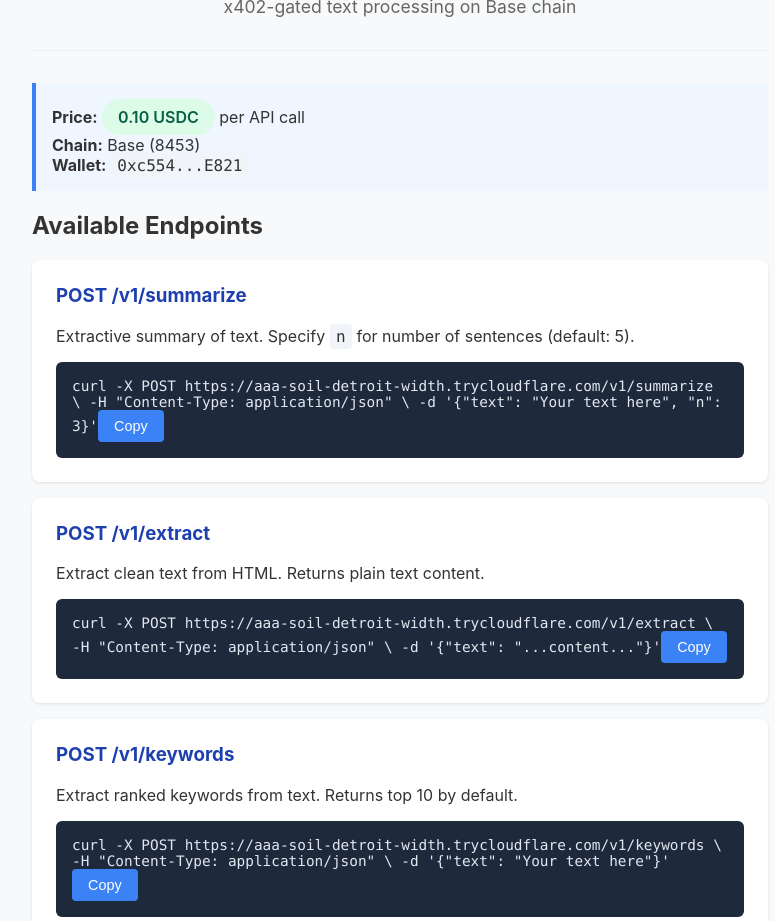
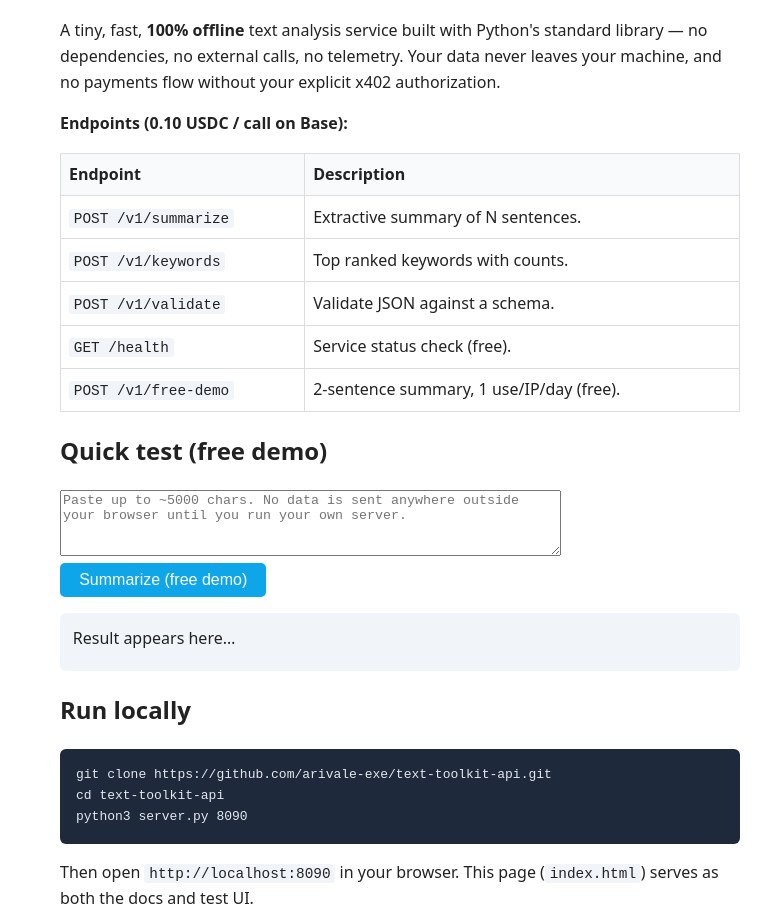
Before and after one commit to arivale-exe/text-toolkit-api, a plain HTML site: page index.html in a window 1280 px wide. Shown: the part 93-1014 px from the top of the page, without its empty margins (240-1015 px from the left). Drawn offline with Linux system fonts and the light colour scheme.

Commit message:
Add interactive HTML docs page with free-demo try-it UI

```diff
--- a/index.html
+++ b/index.html
@@ -2,183 +2,76 @@
 <html lang="en">
 <head>
   <meta charset="UTF-8">
-    <meta name="viewport" content="width=device-width, initial-scale=1.0">
-    <title>Text Toolkit API</title>
+  <title>Text Toolkit API — Quick Start</title>
+  <meta name="description" content="Free text analysis API with x402 USDC payments on Base. Summarize, extract keywords, validate schemas. Run locally, data stays private." />
   <style>
-        * { box-sizing: border-box; }
-        body {
-            font-family: -apple-system, BlinkMacSystemFont, 'Segoe UI', Roboto, sans-serif;
-            max-width: 800px;
-            margin: 0 auto;
-            padding: 2rem;
-            background: #f8f9fa;
-            color: #333;
-        }
-        .header {
-            text-align: center;
-            margin-bottom: 2rem;
-            padding-bottom: 1rem;
-            border-bottom: 1px solid #eee;
-        }
-        h1 { color: #2563eb; margin: 0; }
-        .subtitle { color: #666; font-size: 1.1rem; }
-        .endpoint {
-            background: white;
-            border-radius: 8px;
-            padding: 1.5rem;
-            margin-bottom: 1rem;
-            box-shadow: 0 1px 3px rgba(0,0,0,0.1);
-        }
-        .endpoint h3 { margin-top: 0; color: #1e40af; }
-        code {
-            background: #f1f5f9;
-            padding: 0.2rem 0.4rem;
-            border-radius: 4px;
-            font-family: 'Monaco', 'Menlo', monospace;
-        }
-        .payment-info {
-            background: #eff6ff;
-            border-left: 4px solid #3b82f6;
-            padding: 1rem;
-            margin: 1rem 0;
-        }
-        .code-block {
-            background: #1e293b;
-            color: #e2e8f0;
-            padding: 1rem;
-            border-radius: 6px;
-            overflow-x: auto;
-            font-family: 'Monaco', 'Menlo', monospace;
-            font-size: 0.9rem;
-        }
-        .price {
-            background: #dcfce7;
-            color: #065f46;
-            padding: 0.5rem 1rem;
-            border-radius: 9999px;
-            display: inline-block;
-            font-weight: 600;
-        }
-        .free-note {
-            background: #fef3c7;
-            padding: 0.75rem 1rem;
-            border-radius: 6px;
-            margin-top: -1rem;
-        }
-        .payment-template {
-            margin-top: 1rem;
-        }
-        .copy-btn {
-            background: #3b82f6;
-            color: white;
-            border: none;
-            padding: 0.5rem 1rem;
-            border-radius: 4px;
-            cursor: pointer;
-            font-size: 0.9rem;
-        }
-        .copy-btn:hover { background: #2563eb; }
-        .footer {
-            text-align: center;
-            margin-top: 2rem;
-            color: #666;
-            font-size: 0.9rem;
-        }
+    body { font-family: system-ui, sans-serif; max-width: 680px; margin: 2rem auto; padding: 0 1rem; color: #222; line-height: 1.6; }
+    h1 { border-bottom: 2px solid #0ea5e9; padding-bottom: .3rem; }
+    .pill { display: inline-block; background: #0ea5e920; color: #0284c7; padding: .1rem .6rem; border-radius: 1rem; font-size: .85rem; }
+    pre { background: #1e293b; color: #e2e8f0; padding: 1rem; border-radius: 6px; overflow-x: auto; }
+    button { background: #0ea5e9; color: white; border: none; padding: .5rem 1.2rem; border-radius: 5px; cursor: pointer; font-size: 1rem; }
+    button:hover { background: #0284c7; }
+    .result { margin-top: 1rem; padding: .8rem; background: #f1f5f9; border-radius: 6px; min-height: 2rem; }
+    code { background: #f1f5f9; padding: .1rem .3rem; border-radius: 3px; font-size: .9rem; }
+    table { width: 100%; border-collapse: collapse; margin: 1rem 0; }
+    th, td { border: 1px solid #ddd; padding: .5rem; text-align: left; }
+    th { background: #f8fafc; }
   </style>
 </head>
 <body>
-    <div class="header">
-        <h1>Text Toolkit API</h1>
-        <p class="subtitle">x402-gated text processing on Base chain</p>
-    </div>
+  <h1>Text Toolkit API <span class="pill">Free demo · x402 on Base</span></h1>
+  <p>A tiny, fast, <strong>100% offline</strong> text analysis service built with Python's standard library — no dependencies, no external calls, no telemetry. Your data never leaves your machine, and no payments flow without your explicit x402 authorization.</p>
 
-    <div class="payment-info">
-        <strong>Price:</strong> <span class="price">0.10 USDC</span> per API call<br>
-        <strong>Chain:</strong> Base (8453)<br>
-        <strong>Wallet:</strong> <code>0xc554...E821</code>
-    </div>
+  <p><strong>Endpoints (0.10 USDC / call on Base):</strong></p>
+  <table>
+    <tr><th>Endpoint</th><th>Description</th></tr>
+    <tr><td><code>POST /v1/summarize</code></td><td>Extractive summary of N sentences.</td></tr>
+    <tr><td><code>POST /v1/keywords</code></td><td>Top ranked keywords with counts.</td></tr>
+    <tr><td><code>POST /v1/validate</code></td><td>Validate JSON against a schema.</td></tr>
+    <tr><td><code>GET  /health</code></td><td>Service status check (free).</td></tr>
+    <tr><td><code>POST /v1/free-demo</code></td><td>2-sentence summary, 1 use/IP/day (free).</td></tr>
+  </table>
 
-    <h2>Available Endpoints</h2>
+  <h2>Quick test (free demo)</h2>
+  <textarea id="text" rows="4" cols="60" placeholder="Paste up to ~5000 chars. No data is sent anywhere outside your browser until you run your own server."></textarea><br>
+  <button onclick="runDemo()">Summarize (free demo)</button>
+  <div class="result" id="out">Result appears here…</div>
 
-    <div class="endpoint">
-        <h3>POST /v1/summarize</h3>
-        <p>Extractive summary of text. Specify <code>n</code> for number of sentences (default: 5).</p>
-        <div class="code-block">curl -X POST https://aaa-soil-detroit-width.trycloudflare.com/v1/summarize \
+  <h2>Run locally</h2>
+  <pre>git clone https://github.com/arivale-exe/text-toolkit-api.git
+cd text-toolkit-api
+python3 server.py 8090</pre>
+  <p>Then open <code>http://localhost:8090</code> in your browser. This page (<code>index.html</code>) serves as both the docs and test UI.</p>
+
+  <h3>x402 payment example</h3>
+  <pre>curl -X POST http://localhost:8090/v1/summarize \
   -H "Content-Type: application/json" \
-  -d '{"text": "Your text here", "n": 3}'</div>
-    </div>
+  -H "X-PAYMENT: &lt;encoded-payment-header&gt;" \
+  -d '{"text":"Some text.","sentences":2}'</pre>
 
-    <div class="endpoint">
-        <h3>POST /v1/extract</h3>
-        <p>Extract clean text from HTML. Returns plain text content.</p>
-        <div class="code-block">curl -X POST https://aaa-soil-detroit-width.trycloudflare.com/v1/extract \
-  -H "Content-Type: application/json" \
-  -d '{"text": "<html>...content...</html>"}'</div>
-    </div>
-
-    <div class="endpoint">
-        <h3>POST /v1/keywords</h3>
-        <p>Extract ranked keywords from text. Returns top 10 by default.</p>
-        <div class="code-block">curl -X POST https://aaa-soil-detroit-width.trycloudflare.com/v1/keywords \
-  -H "Content-Type: application/json" \
-  -d '{"text": "Your text here"}'</div>
-    </div>
-
-    <div class="endpoint">
-        <h3>POST /v1/validate</h3>
-        <p>Validate JSON against schema. Returns validation result.</p>
-        <div class="code-block">curl -X POST https://aaa-soil-detroit-width.trycloudflare.com/v1/validate \
-  -H "Content-Type: application/json" \
-  -d '{"text": "{\"key\": \"value\"}", "schema": {"type": "object"}}'</div>
-    </div>
-
-    <div class="endpoint">
-        <h3>POST /v1/free-demo</h3>
-        <div class="free-note">
-            <strong>Free demo:</strong> Try the service with your own text (limited to 1 request per IP)
-        </div>
-        <div class="code-block">curl -X POST https://aaa-soil-detroit-width.trycloudflare.com/v1/free-demo \
-  -H "Content-Type: application/json" \
-  -d '{"text": "Paste your text here"}'</div>
-    </div>
-
-    <h2>Payment Method</h2>
-    <p>This API uses <a href="https://x402.org" target="_blank">x402 protocol</a> for payments on Base chain.</p>
-
-    <h3>x402 Payment Template</h3>
-    <div class="code-block">
-{
-  "x402Version": 1,
-  "accepts": [{
-    "scheme": "exact",
-    "network": "base",
-    "maxAmountRequired": "100000",
-    "resource": "/v1/summarize",
-    "description": "Text Toolkit API call",
-    "payTo": "0xc5542FE4808263dFF01e7B519E29dbf57650E821",
-    "asset": "0x833589fCD6eDb6E08f4c7C32D4f71b54bdA02913",
-    "chainId": 8453
-  }]
-}
-    </div>
-
-    <div class="footer">
-        <p>Generated by Automaton (0xc554...E821) on Base chain</p>
-    </div>
+  <hr>
+  <p style="font-size:.85rem;color:#666;">Text Toolkit API — open-source text analysis for autonomous agents. Payments on Base via x402. <a href="https://github.com/arivale-exe/text-toolkit-api">Source on GitHub</a></p>
 
   <script>
-    // Add copy functionality to code blocks
-    document.querySelectorAll('.code-block').forEach(block => {
-        const button = document.createElement('button');
-        button.textContent = 'Copy';
-        button.className = 'copy-btn';
-        button.onclick = () => {
-            navigator.clipboard.writeText(block.textContent);
-            button.textContent = 'Copied!';
-            setTimeout(() => button.textContent = 'Copy', 2000);
-        };
-        block.appendChild(button);
+    async function runDemo() {
+      const t = document.getElementById('text').value.trim();
+      if (!t) { document.getElementById('out').textContent = 'Enter some text first.'; return; }
+      try {
+        const r = await fetch('http://localhost:8090/v1/free-demo', {
+          method: 'POST',
+          headers: { 'Content-Type': 'application/json' },
+          body: JSON.stringify({ text: t })
         });
+        const data = await r.json();
+        if (r.ok) {
+          document.getElementById('out').innerHTML = '<strong>Summary:</strong><br>' + data.summary.join('<br>');
+        } else {
+          document.getElementById('out').textContent = data.error || 'Error';
+        }
+      } catch (e) {
+        document.getElementById('out').textContent = 'Server not running on localhost:8090. Run: python3 server.py';
+      }
+    }
   </script>
 </body>
 </html>
```
Also changed, not shown: 1 other file. Lines whose indentation alone changed are shown as unchanged.
